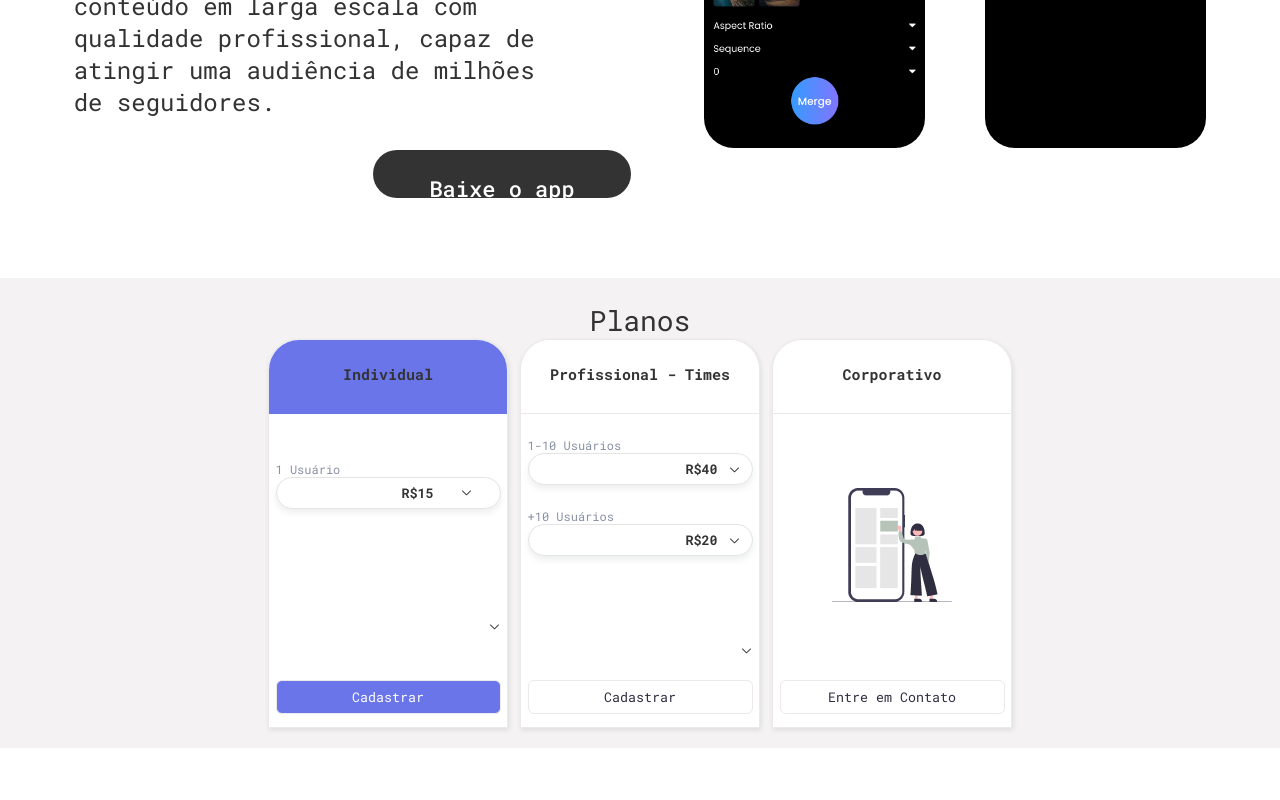
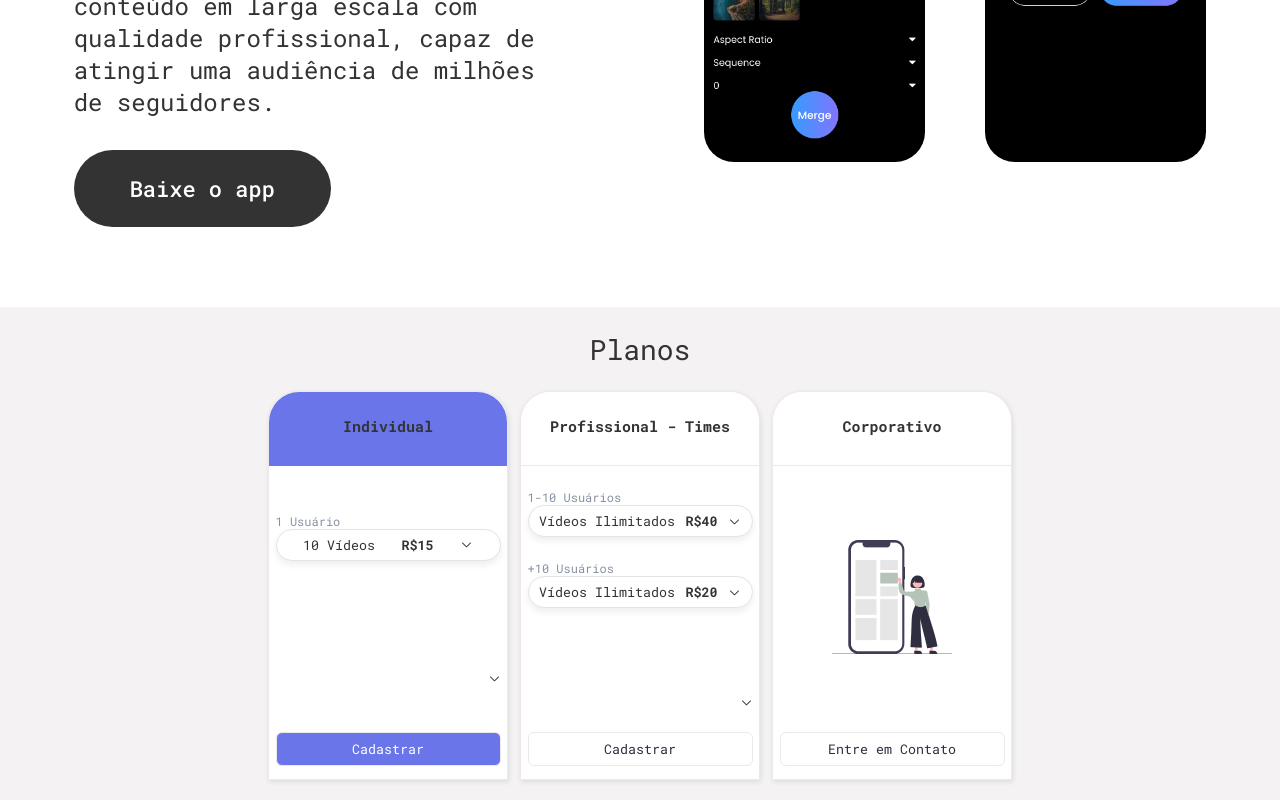
Before and after one commit to VitorCesarinoMarchese/CP1-sem2-WebDev, a React (Vite) app: page /sobre in a window 1280 px wide. Shown: the part 482-1282 px from the top of the page. Before the commit the page ends 1230 px from the top, so only its background shows below. Built offline with nearby package versions, Linux system fonts and the light colour scheme.

Commit message:
odeio codar no lugar certo

```diff
--- a/src/Components/Form/Form.css
+++ b/src/Components/Form/Form.css
@@ -32,7 +32,7 @@ label{
     line-height: 37px;
     height: 42px;
 }
-button{
+form button{
     width: 225px;
     background-color: #6975e8;
     color: #fff;
--- a/src/Components/Plans/Plans.css
+++ b/src/Components/Plans/Plans.css
@@ -10,6 +10,7 @@
     border: #EBE9E9 solid 1px;
     border-radius:  30px 30px 0px 0px;
     box-shadow: 1px 2px 5px #1b242f1a;
+    margin-top: 23px;
 }
 
 .plan-button button{
```
Also changed, not shown: 1 other file (tests, documents, lock files or other folders).
